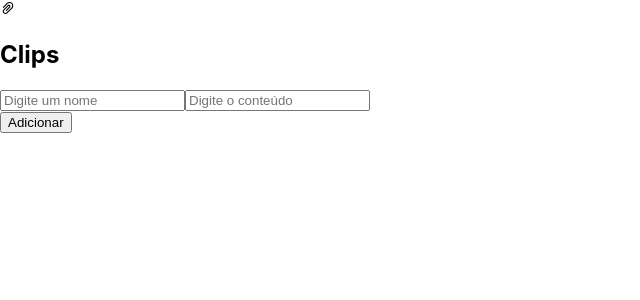
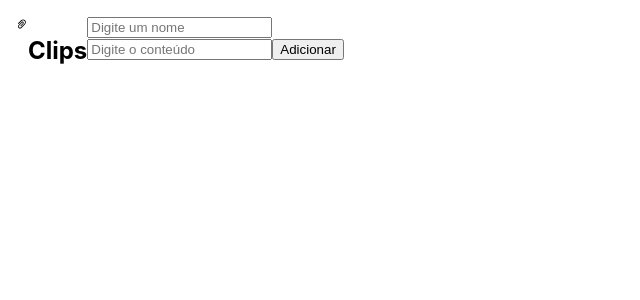
Before and after one commit to matheustkaczyk/clips-extension, a React (Create React App) app: page / in a window 1280 px wide. Shown: the top 300 px of the page, without its empty margins (0-640 px from the left). Built offline with nearby package versions, Linux system fonts and the light colour scheme.

Commit message:
Iniciando estilizacoes, ainda pensando no design

```diff
--- a/src/App.css
+++ b/src/App.css
@@ -1,9 +1,12 @@
 .App {
   max-width: 400px;
   max-height: 300px;
+  padding: 1em;
 }
 
 .header {
+  display: flex;
+  flex-direction: row;
 }
 
 .card {
```
